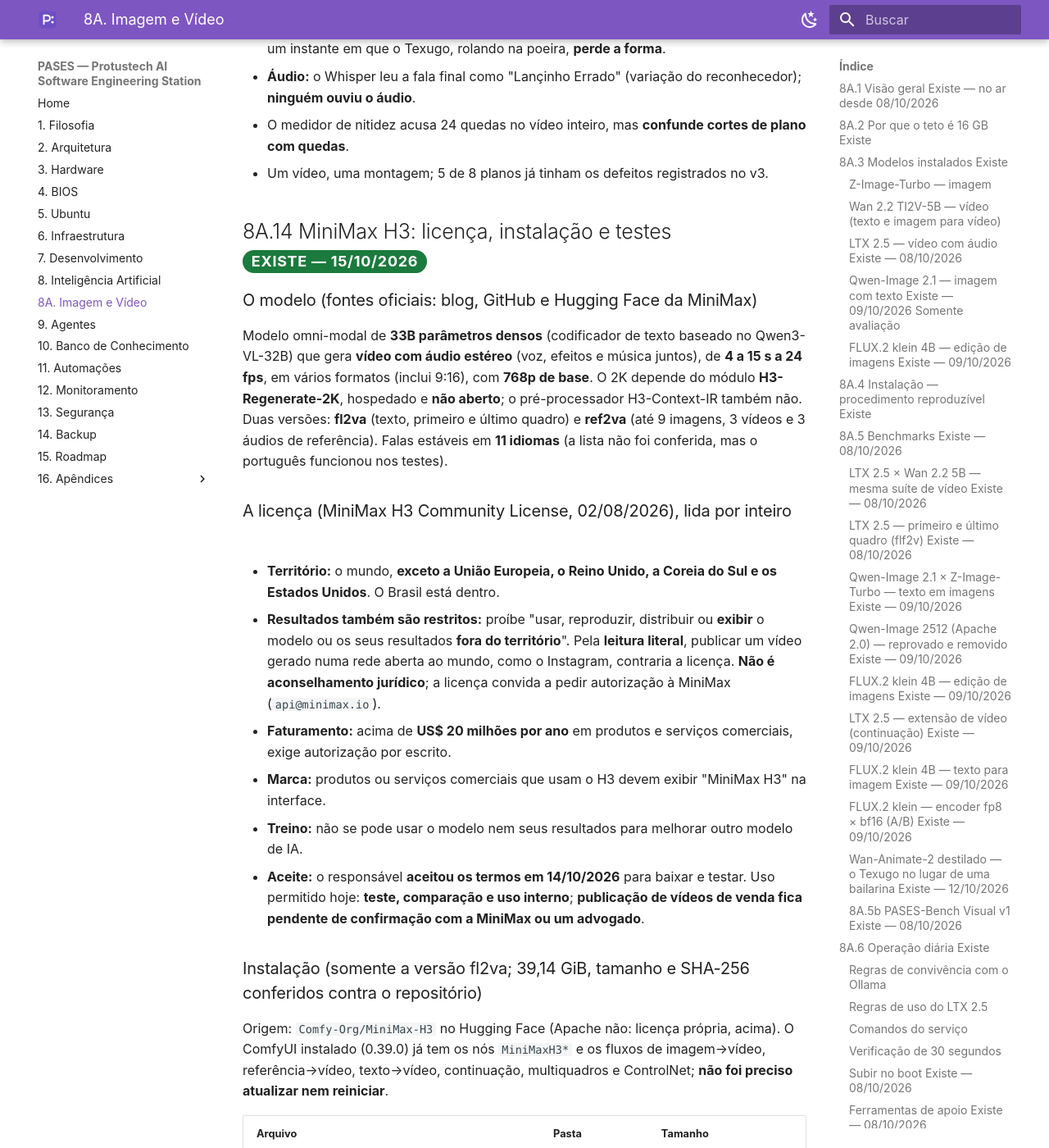
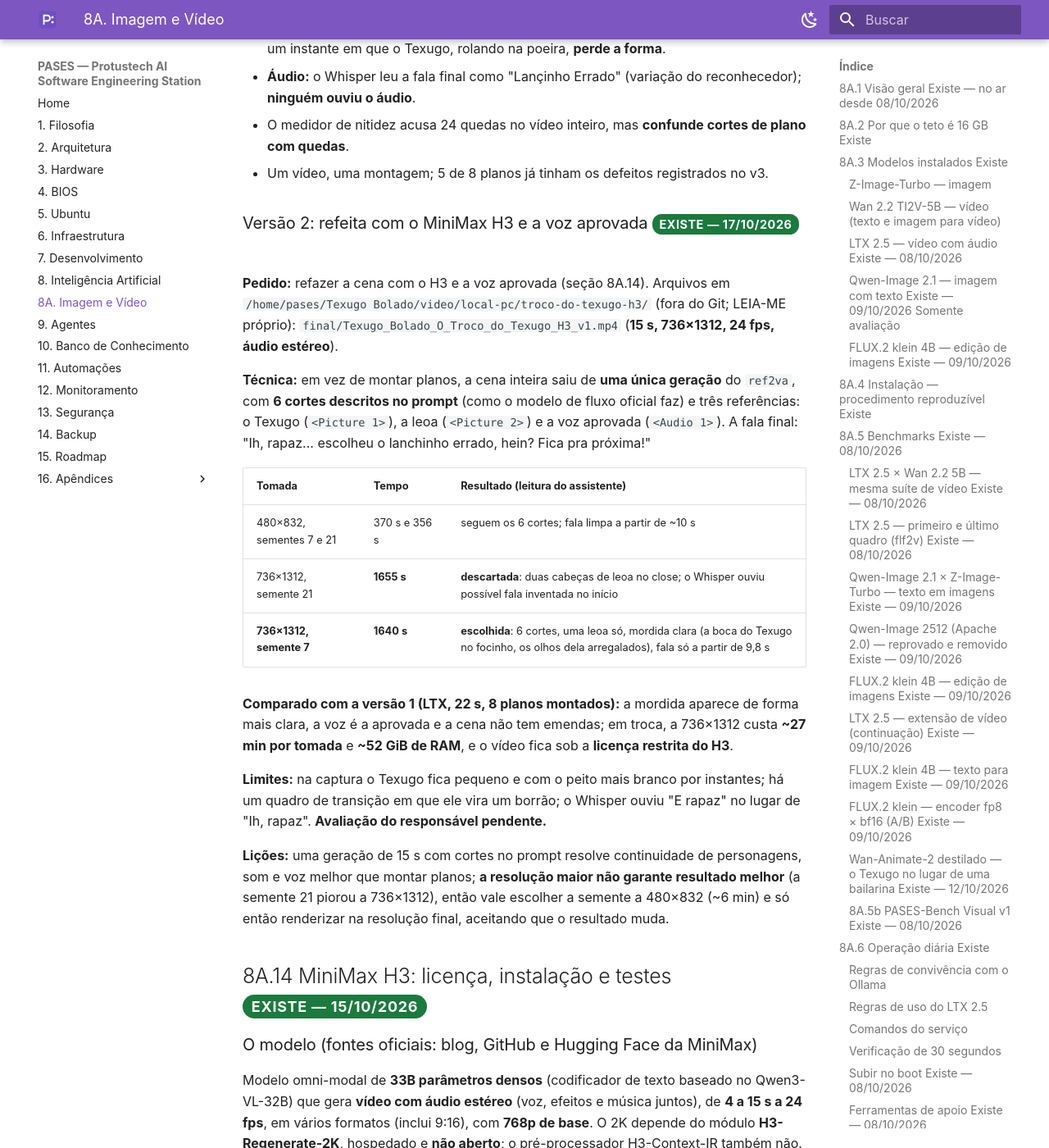
Before and after one commit to crystyano/pases-manual, an MkDocs documentation site: the page built from docs/08a-imagem-video.md, in a window 1280 px wide and 1400 px high, scrolled down 41759 px. Shown: the whole window at 82% size. Built offline with MkDocs 1.6.1 and Material for MkDocs 9.7.7, drawn with Linux system fonts in a browser that asks for light colours; a script that is not in the unit is left out.

Commit message:
Manual PASES v0.25.0 - O Troco do Texugo refeito com MiniMax H3 e a voz aprovada
Co-Authored-By: Claude Opus 5.5 <noreply@anthropic.com>

```diff
--- a/docs/08a-imagem-video.md
+++ b/docs/08a-imagem-video.md
@@ -937,6 +937,24 @@ Roteiro de 7 planos (16,5 s), com a regra de **esconder o contato** por corte e
 - O medidor de nitidez acusa 24 quedas no vídeo inteiro, mas **confunde cortes de plano com quedas**.
 - Um vídeo, uma montagem; 5 de 8 planos já tinham os defeitos registrados no v3.
 
+### Versão 2: refeita com o MiniMax H3 e a voz aprovada <span class="badge badge-existe">Existe — 17/10/2026</span>
+
+**Pedido:** refazer a cena com o H3 e a voz aprovada (seção 8A.14). Arquivos em `/home/pases/Texugo Bolado/video/local-pc/troco-do-texugo-h3/` (fora do Git; LEIA-ME próprio): `final/Texugo_Bolado_O_Troco_do_Texugo_H3_v1.mp4` (**15 s, 736×1312, 24 fps, áudio estéreo**).
+
+**Técnica:** em vez de montar planos, a cena inteira saiu de **uma única geração** do `ref2va`, com **6 cortes descritos no prompt** (como o modelo de fluxo oficial faz) e três referências: o Texugo (`<Picture 1>`), a leoa (`<Picture 2>`) e a voz aprovada (`<Audio 1>`). A fala final: "Ih, rapaz... escolheu o lanchinho errado, hein? Fica pra próxima!"
+
+| Tomada | Tempo | Resultado (leitura do assistente) |
+|---|---|---|
+| 480×832, sementes 7 e 21 | 370 s e 356 s | seguem os 6 cortes; fala limpa a partir de ~10 s |
+| 736×1312, semente 21 | **1655 s** | **descartada**: duas cabeças de leoa no close; o Whisper ouviu possível fala inventada no início |
+| **736×1312, semente 7** | **1640 s** | **escolhida**: 6 cortes, uma leoa só, mordida clara (a boca do Texugo no focinho, os olhos dela arregalados), fala só a partir de 9,8 s |
+
+**Comparado com a versão 1 (LTX, 22 s, 8 planos montados):** a mordida aparece de forma mais clara, a voz é a aprovada e a cena não tem emendas; em troca, a 736×1312 custa **~27 min por tomada** e **~52 GiB de RAM**, e o vídeo fica sob a **licença restrita do H3**.
+
+**Limites:** na captura o Texugo fica pequeno e com o peito mais branco por instantes; há um quadro de transição em que ele vira um borrão; o Whisper ouviu "E rapaz" no lugar de "Ih, rapaz". **Avaliação do responsável pendente.**
+
+**Lições:** uma geração de 15 s com cortes no prompt resolve continuidade de personagens, som e voz melhor que montar planos; **a resolução maior não garante resultado melhor** (a semente 21 piorou a 736×1312), então vale escolher a semente a 480×832 (~6 min) e só então renderizar na resolução final, aceitando que o resultado muda.
+
 ## 8A.14 MiniMax H3: licença, instalação e testes <span class="badge badge-existe">Existe — 15/10/2026</span>
 
 ### O modelo (fontes oficiais: blog, GitHub e Hugging Face da MiniMax)
```
Also changed, not shown: docs/16-apendices/historico.md (+1 -0 lines).
